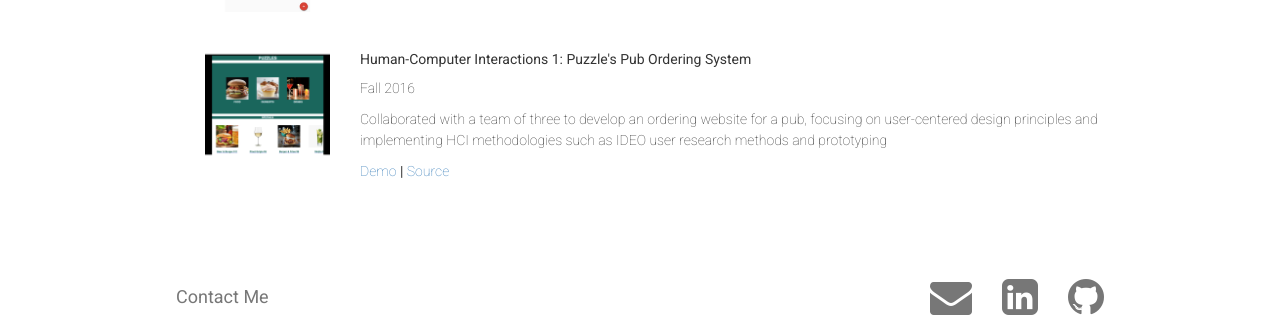
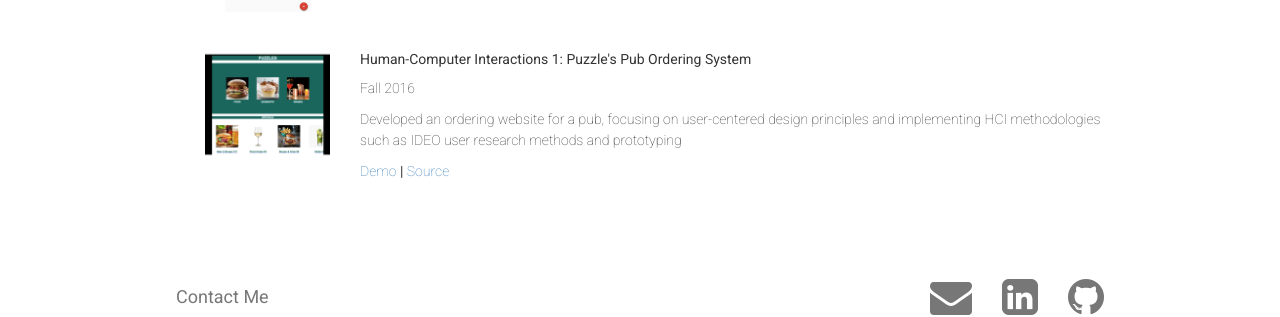
Before and after one commit to tiffcj/tiffcj.github.io, a Jekyll site: the page built from projects/index.html, in a window 1280 px wide. Shown: the part 1082-1399 px from the top of the page. Built offline with Jekyll 4.4.1, drawn with Linux system fonts in a browser that asks for light colours; nearby versions of some CDN libraries.

Commit message:
Modify project description

```diff
--- a/projects/index.html
+++ b/projects/index.html
@@ -89,7 +89,7 @@ title: Projects
             <div class="col-md-10">
                 <h5>Human-Computer Interactions 1: Puzzle's Pub Ordering System</h5>
                 <p class="body-text">Fall 2016</p>
-                <p class="body-text">Collaborated with a team of three to develop an ordering website for a pub, focusing on user-centered design principles and implementing HCI methodologies such as IDEO user research methods and prototyping</p>
+                <p class="body-text">Developed an ordering website for a pub, focusing on user-centered design principles and implementing HCI methodologies such as IDEO user research methods and prototyping</p>
                 <a class="body-text" href="https://tiffcj.github.io/puzzles/" target="_blank">Demo</a> | <a class="body-text" href="https://github.com/tiffcj/puzzles" target="_blank">Source</a>
             </div>
         </div>
```
